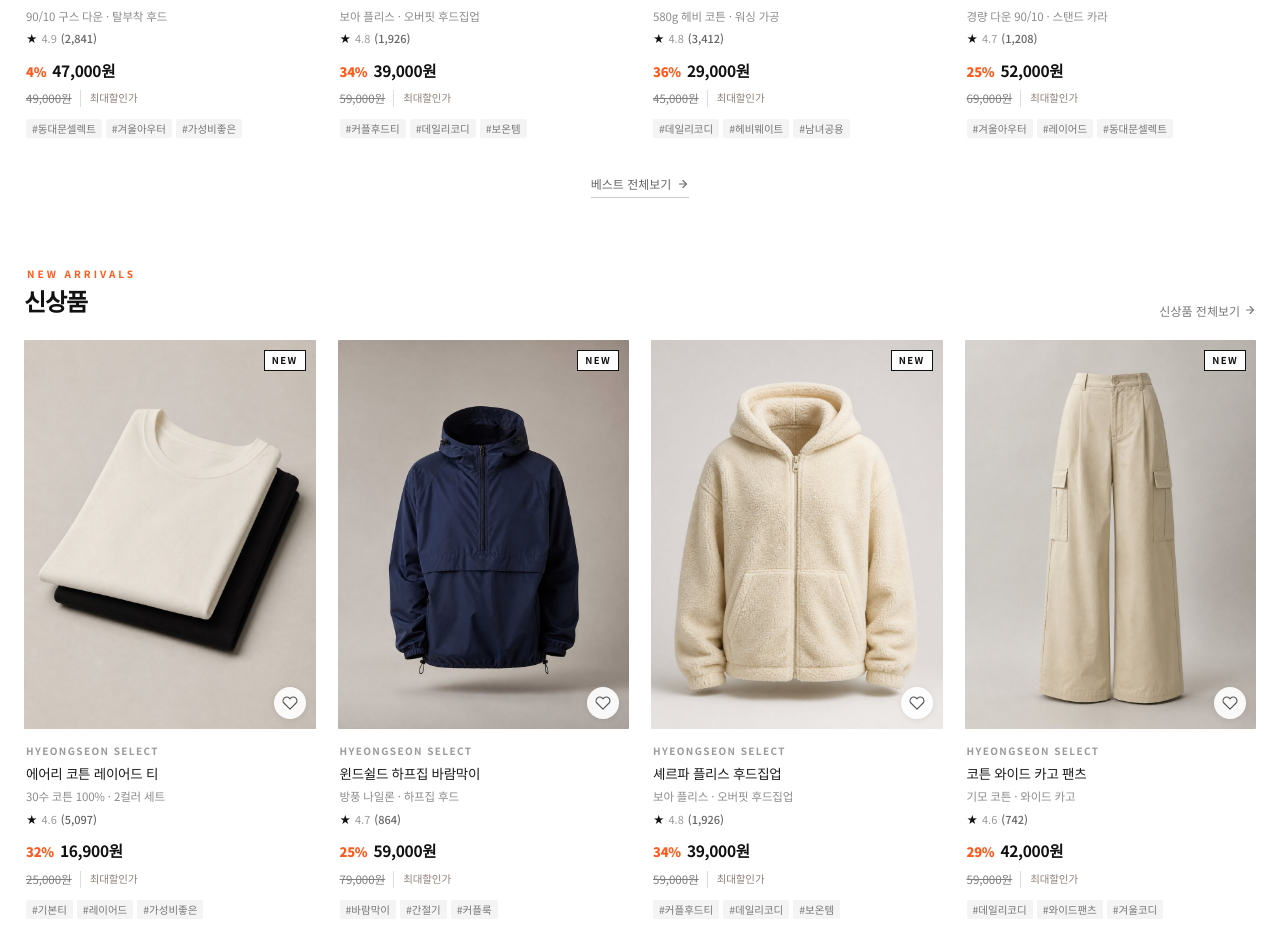
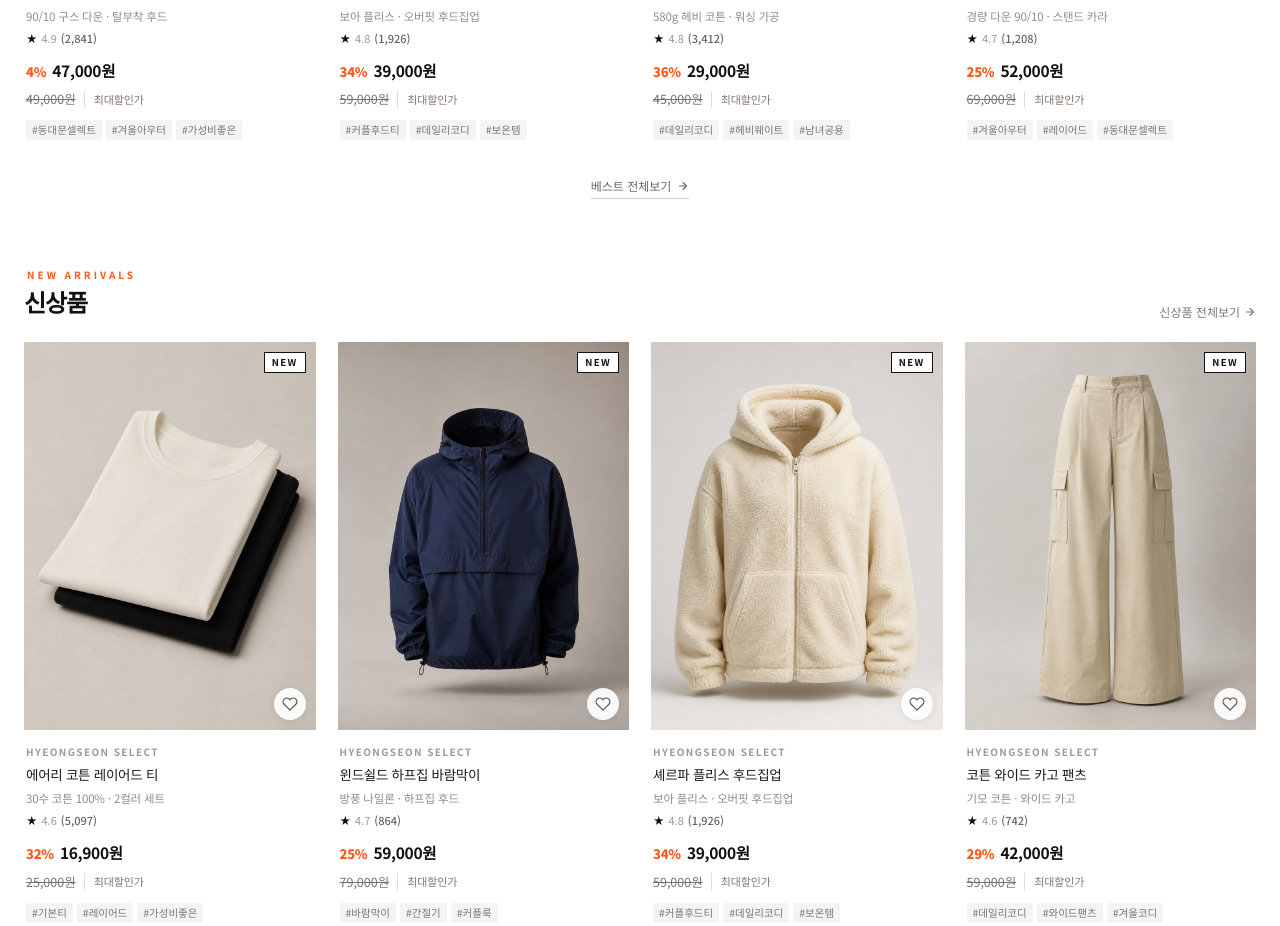
Before and after one commit to airchs19/airchs_test_2611, a plain HTML site: page v2/index.html in a window 1280 px wide. Shown: the part 1558-2484 px from the top of the page. Drawn offline with Linux system fonts and the light colour scheme.

Commit message:
형선마켓 v2: 원가 라인 크기·색 조정

```diff
--- a/v2/index.html
+++ b/v2/index.html
@@ -179,8 +179,8 @@
   .p-price .now{font-size:15.5px;font-weight:700;letter-spacing:-.02em;color:#111}
   .p-price .pct{font-size:13px;font-weight:800;color:var(--accent);letter-spacing:-.02em}
   .p-under{display:flex;align-items:center;gap:0;margin-top:2px;min-height:15px}
-  .p-under .old{font-size:11.5px;color:#7f7f7f;text-decoration:line-through;flex:none}
-  .p-under .maxdeal{font-size:10.5px;color:#8d807a;font-weight:500;letter-spacing:-.01em;flex:none;margin-left:8px;padding-left:9px;border-left:1px solid #e2dcd7}
+  .p-under .old{font-size:12.5px;color:#757575;text-decoration:line-through;text-decoration-thickness:1px;flex:none}
+  .p-under .maxdeal{font-size:11px;color:#857770;font-weight:500;letter-spacing:-.01em;flex:none;margin-left:8px;padding-left:9px;border-left:1px solid #e2dcd7}
   .p-tags{display:flex;flex-wrap:wrap;gap:4px;margin-top:6px}
   .p-tags button{font-size:10.5px;color:#777;background:#f4f4f4;border-radius:2px;padding:3px 6px;line-height:1.3;transition:background .15s,color .15s}
   .p-tags button:hover{background:#eaeaea;color:#222}
```
